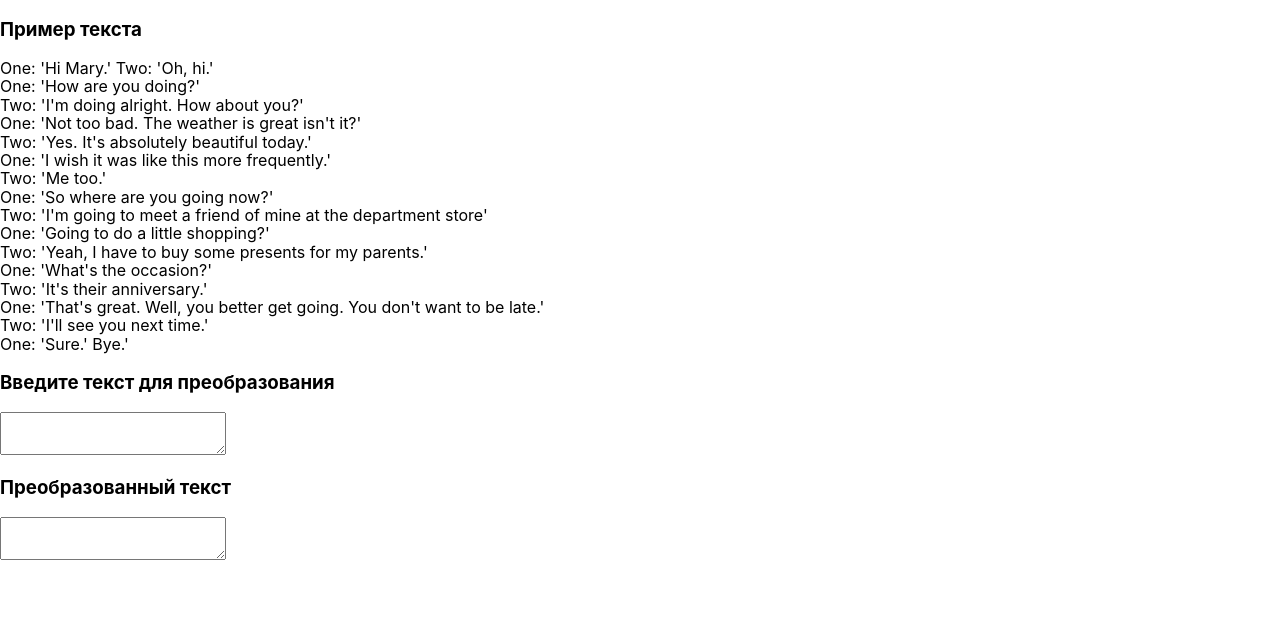
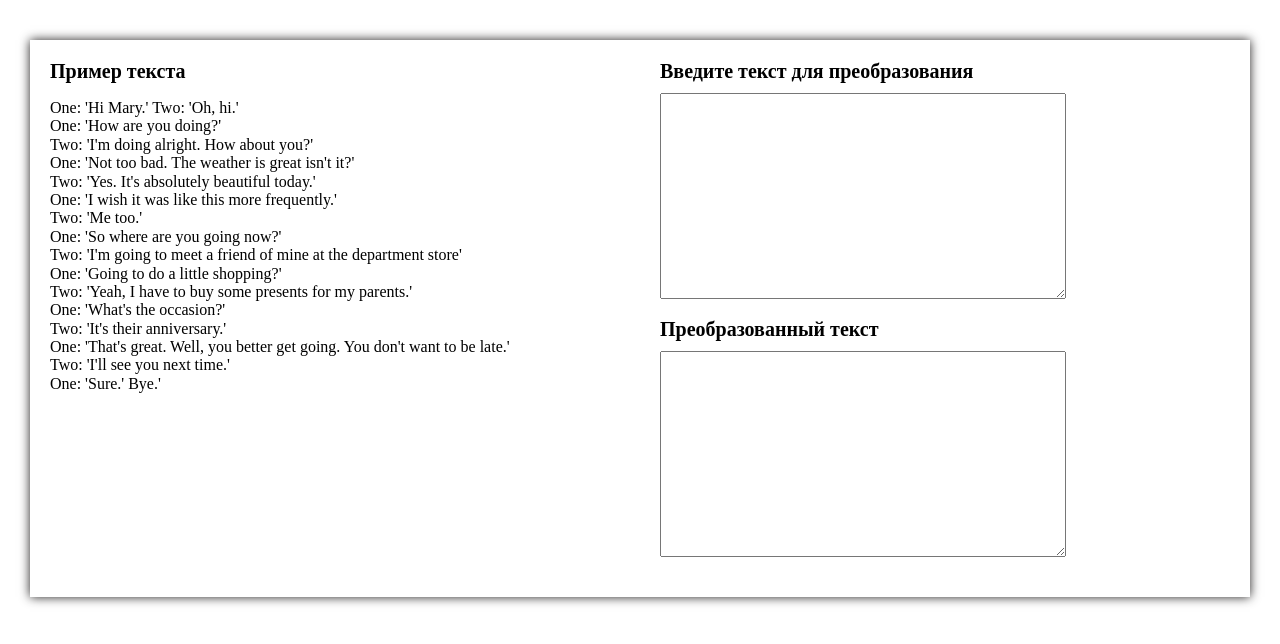
Before and after one commit to Sapfira-de/geekbrains_js, a plain HTML site: page lesson4/task_1-2.html in a window 1280 px wide. Drawn offline with Linux system fonts and the light colour scheme; files that its build step writes are made by us from their sources; files whose address does not match are found by name.

Commit message:
Update task_1-2.html

```diff
--- a/lesson4/task_1-2.html
+++ b/lesson4/task_1-2.html
@@ -4,7 +4,7 @@
     <meta charset="UTF-8">
     <title>Интернет-магазин</title>
     <link rel="stylesheet" href="css/normalize.css">
-    <link rel="stylesheet" href="css/style.css">
+    <link rel="stylesheet" href="css/task_1-2.css">
 </head>
 <body>
 <main>
@@ -27,12 +27,12 @@
             Two: 'I'll see you next time.'<br>
             One: 'Sure.' Bye.'</p>
     </article>
-
+    <aside>
         <h3>Введите текст для преобразования</h3>
         <textarea class="regularexp" id="input"></textarea>
         <h3>Преобразованный текст</h3>
         <textarea class="regularexp-output" readonly id="output"></textarea>
-
+    </aside>
 
 </main>
 <script defer src="https://use.fontawesome.com/releases/v5.7.2/js/all.js" integrity="sha384-0pzryjIRos8mFBWMzSSZApWtPl/5++eIfzYmTgBBmXYdhvxPc+XcFEk+zJwDgWbP" crossorigin="anonymous"></script>
```
